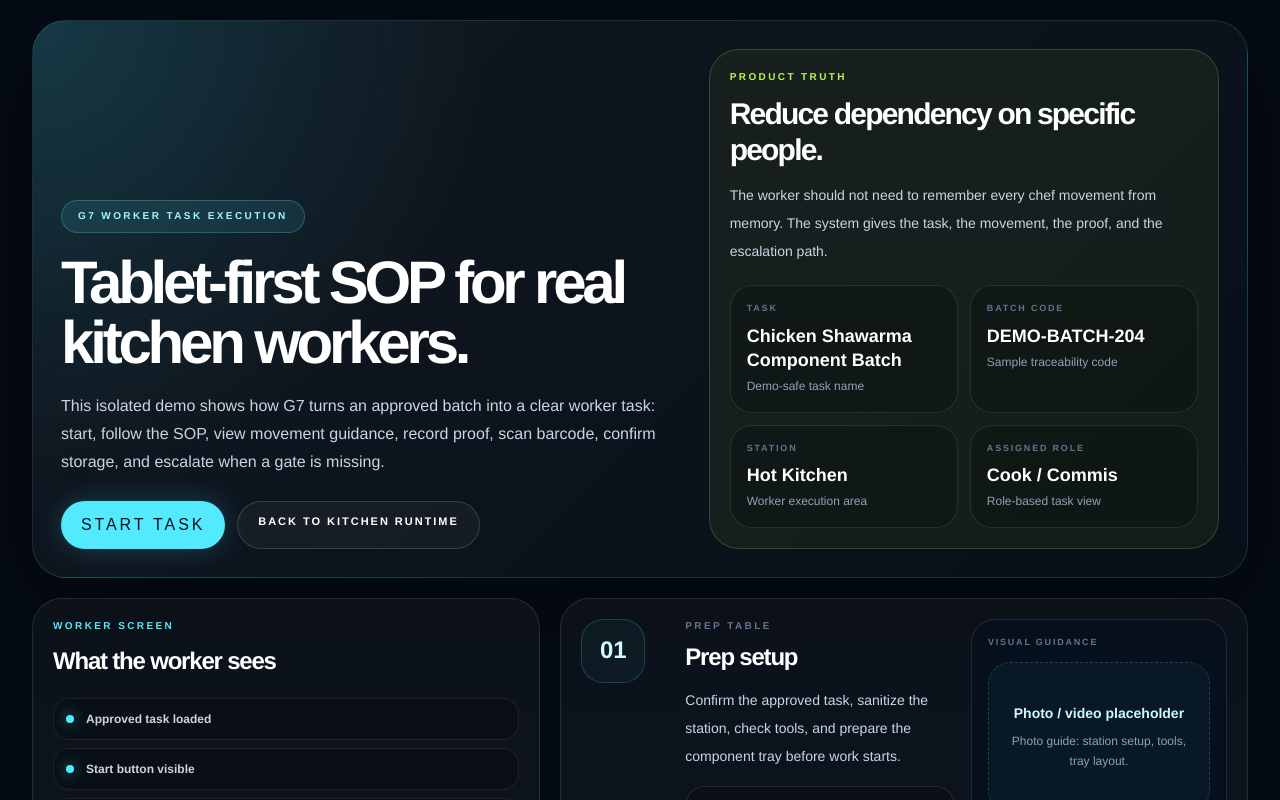
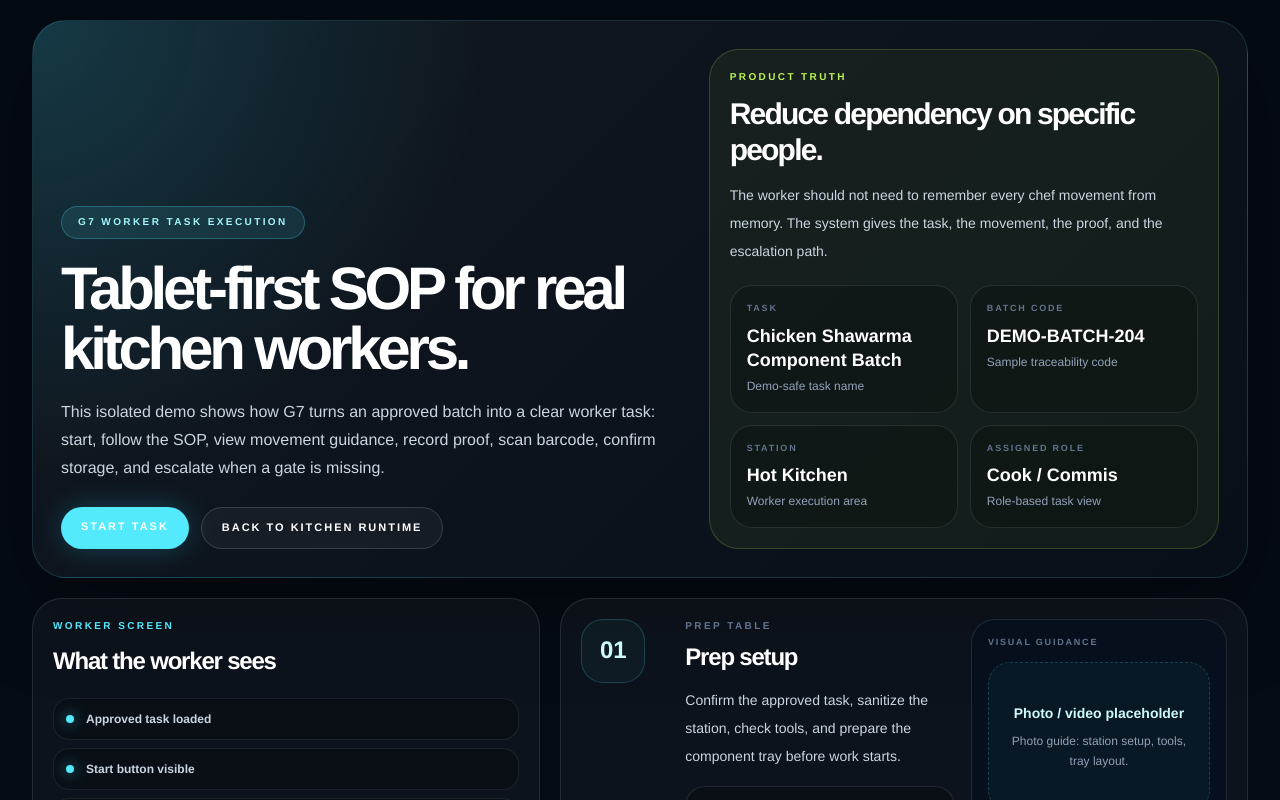
Before and after one commit to ammsofia11-wq/g7-mvpos, a Next.js app: page /worker-task in a window 1280 px wide. Shown: the top 800 px of the page. Built offline with nearby package versions, Linux system fonts and the light colour scheme.

Commit message:
Fix worker task start button

```diff
--- a/app/worker-task/page.tsx
+++ b/app/worker-task/page.tsx
@@ -227,9 +227,12 @@ export default function WorkerTaskExecutionPage() {
               </p>
 
               <div className="mt-6 flex flex-wrap gap-3">
-                <button className="rounded-full bg-cyan-300 px-5 py-3 text-[11px] font-black uppercase tracking-[0.18em] text-[#06111F] shadow-[0_0_28px_rgba(34,211,238,0.25)]">
+                <Link
+                  href="#worker-screen"
+                  className="rounded-full bg-cyan-300 px-5 py-3 text-[11px] font-black uppercase tracking-[0.18em] text-[#06111F] shadow-[0_0_28px_rgba(34,211,238,0.25)] transition hover:bg-cyan-200"
+                >
                   Start task
-                </button>
+                </Link>
 
                 <Link
                   href="/kitchen"
@@ -279,7 +282,10 @@ export default function WorkerTaskExecutionPage() {
 
         <section className="grid gap-5 xl:grid-cols-[0.85fr_1.15fr]">
           <aside className="space-y-5">
-            <section className="rounded-[30px] border border-white/10 bg-white/[0.035] p-5">
+            <section
+              id="worker-screen"
+              className="scroll-mt-6 rounded-[30px] border border-white/10 bg-white/[0.035] p-5"
+            >
               <p className="text-[10px] font-black uppercase tracking-[0.24em] text-cyan-300">
                 Worker screen
               </p>
```
